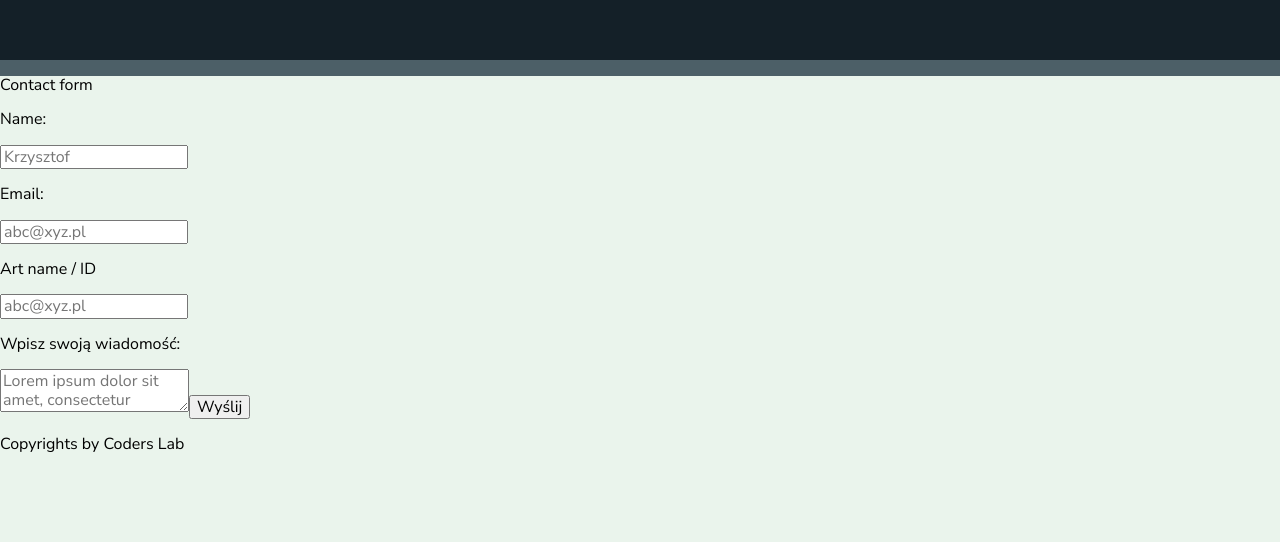
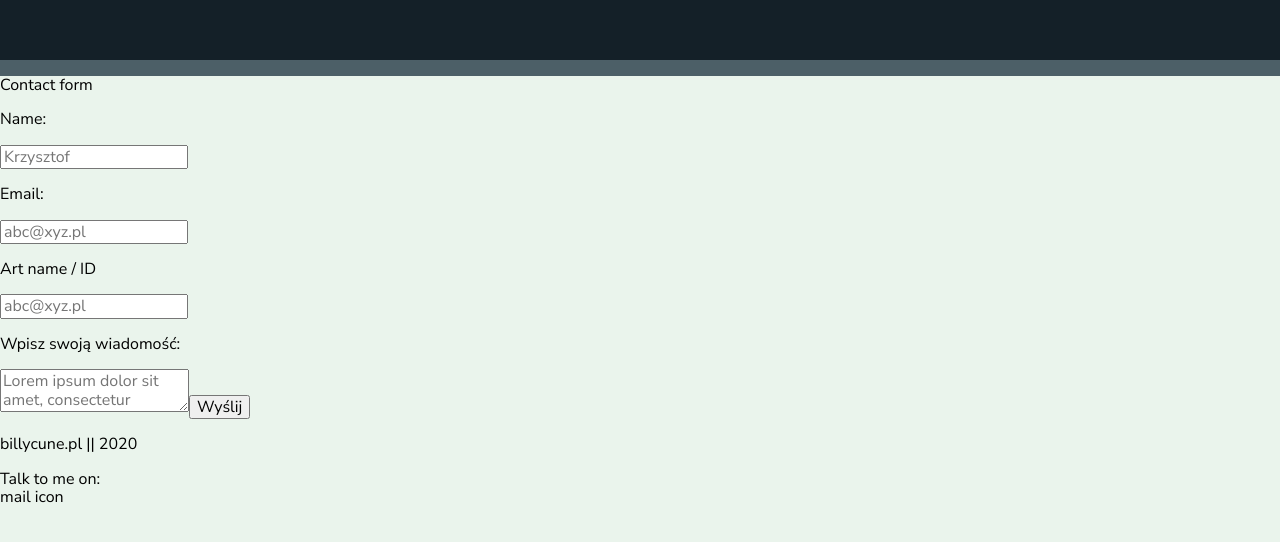
Before and after one commit to tomi09pl/billycune, a React (Create React App) app: page /#/ in a window 1280 px wide. Shown: the part 2211-2753 px from the top of the page. Built offline with nearby package versions, Linux system fonts and the light colour scheme.

Commit message:
footer update

```diff
--- a/src/components/HomeComponents/Contact.js
+++ b/src/components/HomeComponents/Contact.js
@@ -137,10 +137,12 @@ export default class Contact extends React.Component{
                     </form>
                 </div>
                 <div className="contactFooter">
-                    <p>Copyrights by Coders Lab</p>
+                    <p>billycune.pl || 2020</p>
                     <div className="socialIcons">
+                        Talk to me on:
                         <div className="facebook"/>
                         <div className="instagram"/>
+                        <div>mail icon</div>
                     </div>
                 </div>
             </div>
```
